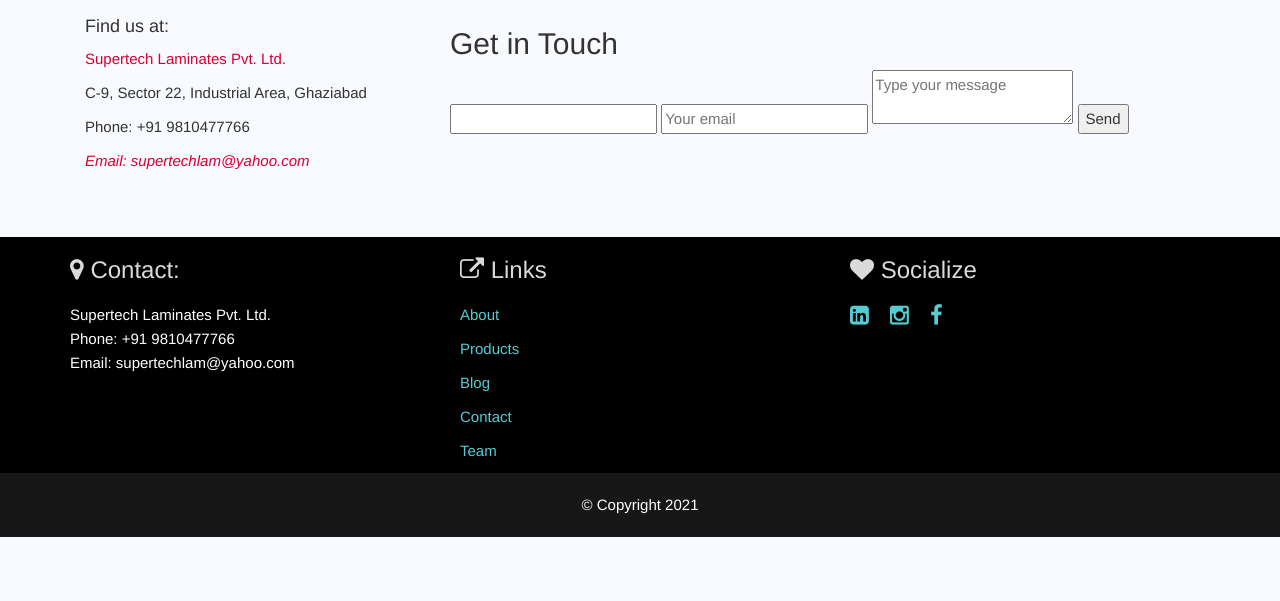
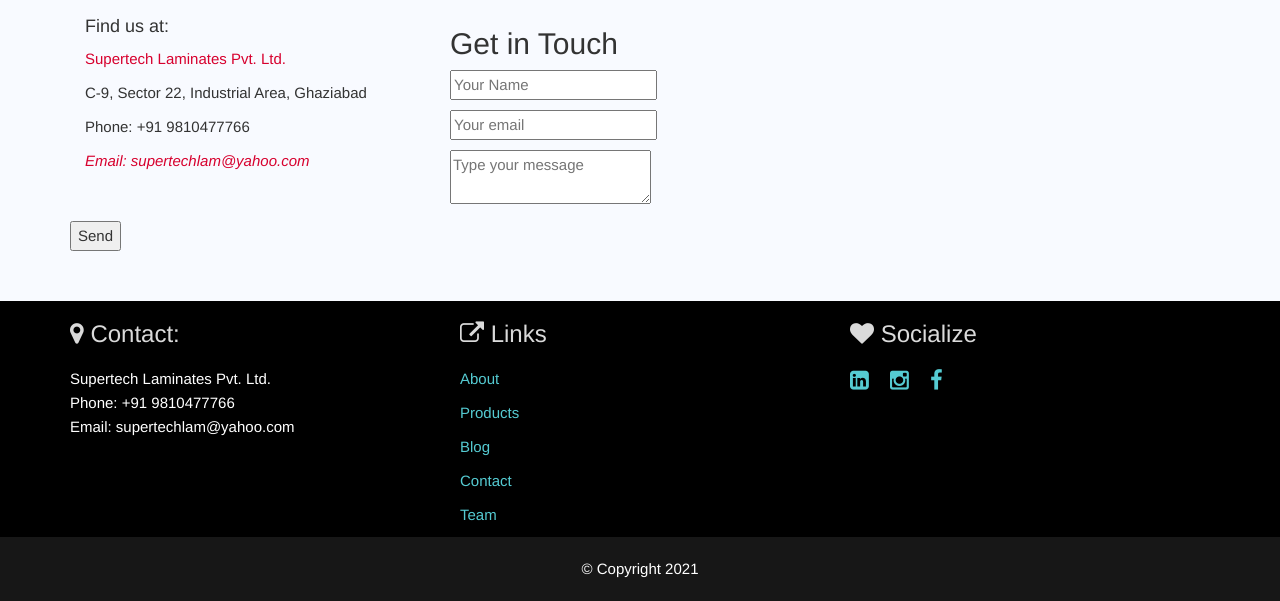
Before and after one commit to supertechlam/supertechlam.github.io, a Jekyll site: the page built from contact.html, in a window 1280 px wide. Shown: the part 531-1132 px from the top of the page. Built offline with Jekyll 4.4.1, drawn with Linux system fonts in a browser that asks for light colours; before the commit the page ends 1068 px from its top, so only the background shows below that.

Commit message:
Update contact.html

```diff
--- a/contact.html
+++ b/contact.html
@@ -66,10 +66,10 @@
         <h2>Get in Touch</h2>
         <div id="contact-form">
                 <form action="https://formspree.io/mpzyqdng" method="POST">
-                <input type="text" name="name"/required>
-                <input type="email" name="_replyto" placeholder="Your email" required>
-                <textarea name="message" placeholder="Type your message" required></textarea>
-                <button type="submit">Send</button>
+                <p><input type="text" name="name" placeholder="Your Name" required></p>
+                <p><input type="email" name="_replyto" placeholder="Your email" required></p>
+                <p><textarea name="message" placeholder="Type your message" required></textarea></p>
+                <p><button type="submit">Send</button></p>
             </form>
         </div>
     </div>
```
